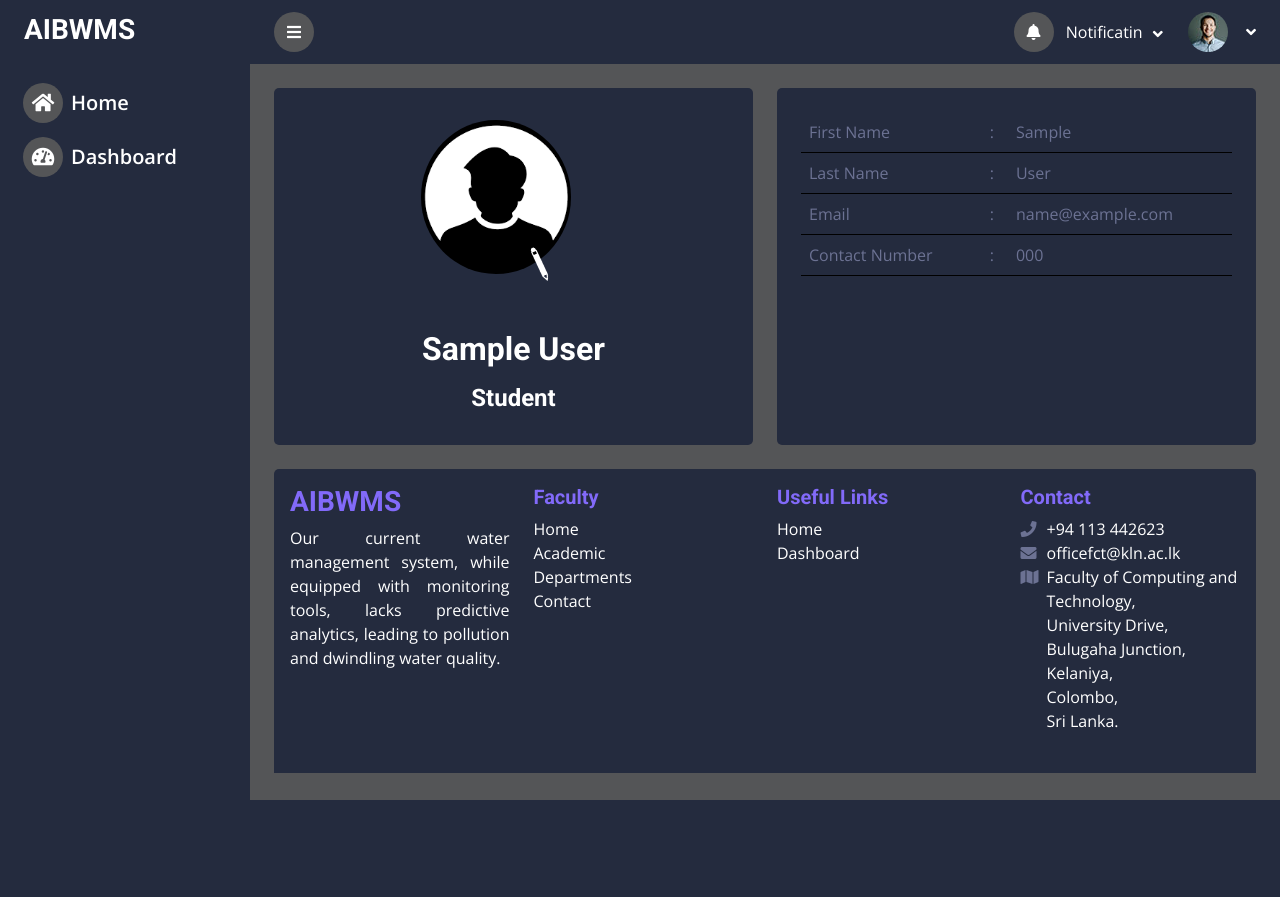
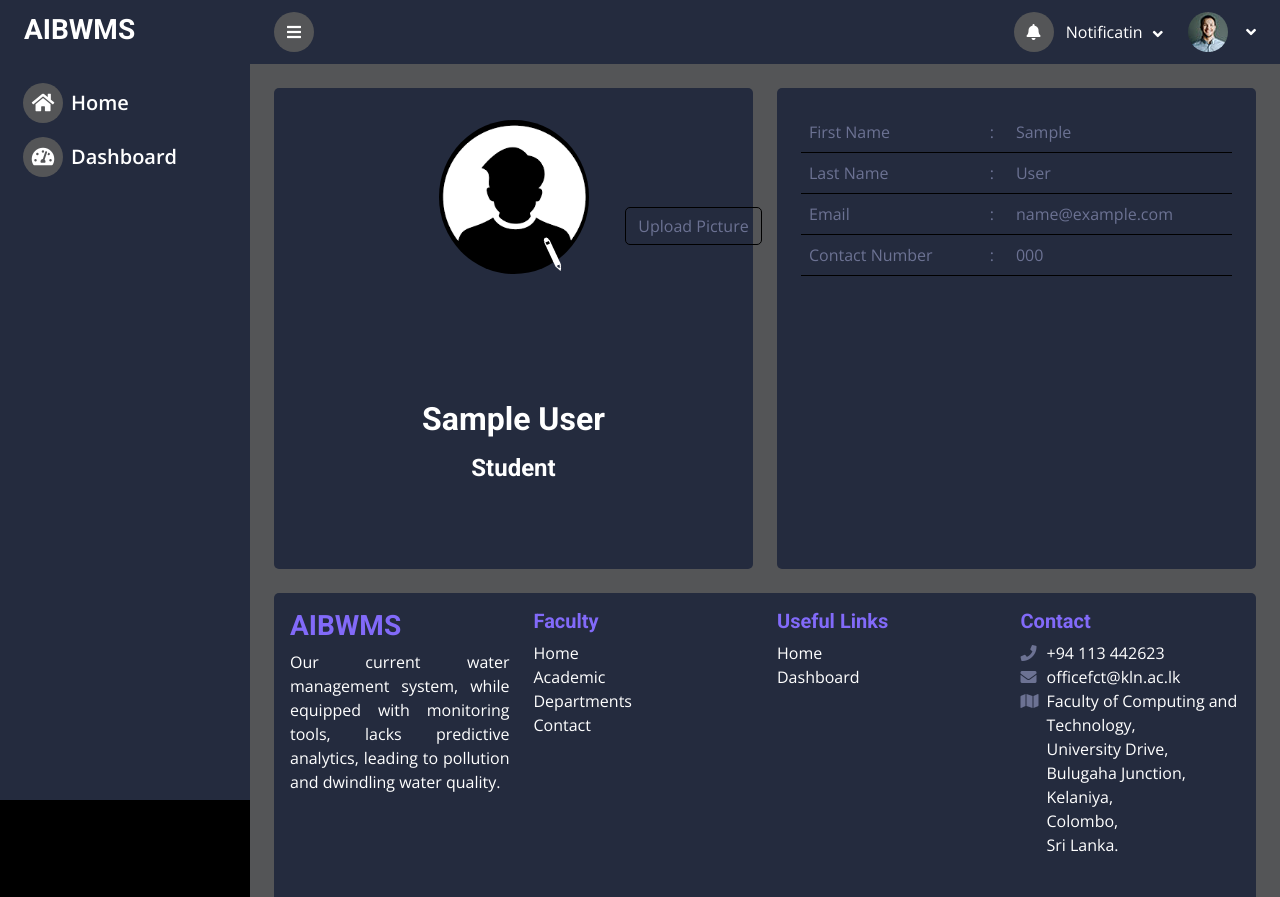
Before and after one commit to Apeksha-P/AI-Based-Water-Management-System, a Flask app: page /profileStudent in a window 1280 px wide. Before the commit the page ends 800 px from the top, so only its background shows below. Run offline with Flask 3, Linux system fonts and the light colour scheme; the visitor is signed in with stand-in values (Sample User, id 1); tables that the repository leaves empty hold one stand-in row (values such as "Sample post"); some libraries are stand-ins or nearby versions.

Commit message:
Add profile image

```diff
--- a/app.py
+++ b/app.py
@@ -4,6 +4,8 @@
 from flask_mail import *
 from flask import flash
 from flask_bcrypt import Bcrypt, check_password_hash
+import os
+from werkzeug.utils import secure_filename
 
 app = Flask(__name__, static_url_path='/static/')
 app.secret_key = 'your_secret_key'
@@ -23,6 +25,9 @@
 app.config['SQLALCHEMY_TRACK_MODIFICATIONS'] = False
 db = SQLAlchemy(app)
 
+UPLOAD_FOLDER = 'static/pictures'
+app.config['UPLOAD_FOLDER'] = UPLOAD_FOLDER
+
 class Student(db.Model):
     id = db.Column(db.Integer, primary_key=True)
     fname = db.Column(db.String(50))
@@ -30,6 +35,7 @@
     email = db.Column(db.String(50))
     password = db.Column(db.String(50))
     cnumber = db.Column(db.String(50))
+    picture = db.Column(db.String(255))
 
 class Staff(db.Model):
     id = db.Column(db.Integer, primary_key=True)
@@ -314,6 +320,34 @@
         return redirect(url_for('signinStudent_form'))
 
 
+@app.route('/upload_picture', methods=['POST'])
+def upload_picture():
+    if 'student_id' in session:
+        student_id = session['student_id']
+        student = Student.query.get(student_id)
+        if student:
+            if 'picture' in request.files:
+                file = request.files['picture']
+                if file.filename != '':
+                    # Save the uploaded file
+                    filename = secure_filename(file.filename)
+                    file.save(os.path.join(app.config['UPLOAD_FOLDER'], filename))
+                    # Update the student's profile picture filename in the database
+                    student.picture = filename
+                    db.session.commit()  # Save changes to the database
+                    flash('Profile picture uploaded successfully!')
+                    return redirect(url_for('profileStudent_form'))
+                else:
+                    flash('No file selected!')
+            else:
+                flash('No file part!')
+        else:
+            flash('Student not found!')
+    else:
+        flash('You need to be logged in!')
+    return redirect(url_for('profileStudent_form'))
+
+
 @app.route('/profileStaff')
 def profileStaff_form():
     if 'staff_id' in session:
--- a/templates/profileStudent.html
+++ b/templates/profileStudent.html
@@ -93,10 +93,20 @@
                 <div class="col-sm-12 col-xl-6">
                     <div class="bg-secondary rounded h-100 p-4 pt-4">
                         <div class="text-center">
-                            <img src="{{ url_for('static', filename='img/profile.png') }}" alt="" class="rounded-circle pt-2 pb-2" width="150">
-                            <img src="{{ url_for('static', filename='img/pencil.png') }}" alt="Edit" width="30px" style="padding-top: 40px; position: relative; top:60px; left: -70px; transform: rotate(-70deg)">
-                            <h2 class="pt-5">{{ student.fname }}  {{ student.lname }}</h2>
-                            <h4 class="pt-2">Student</h4>
+                            <img src="{{ url_for('static', filename='img/profile.png') }}" alt="Profile Picture" class="rounded-circle pt-2 pb-2" width="150">
+
+                            <!-- Hidden file input -->
+                            <form action="{{ url_for('upload_picture') }}" method="POST" enctype="multipart/form-data">
+                                <input type="file" id="image-upload" name="picture" style="display: none;" accept="image/*">
+
+                                <!-- Pencil image to trigger file input click -->
+                                <img src="{{ url_for('static', filename='img/pencil.png') }}" alt="Edit" width="30px"
+                                     style="padding-top: 40px; position: relative; top:-70px; left: 20px; transform: rotate(-70deg); cursor: pointer"
+                                     onclick="document.getElementById('image-upload').click()">
+                                <h2 class="pt-5">{{ student.fname }}  {{ student.lname }}</h2>
+                                <h4 class="pt-2">Student</h4>
+                                <button type="submit" class="btn mt-3" style="border: 1px solid black; position: relative;top: -300px;left: 180px">Upload Picture</button>
+                            </form>
                         </div>
                     </div>
                 </div>
```
